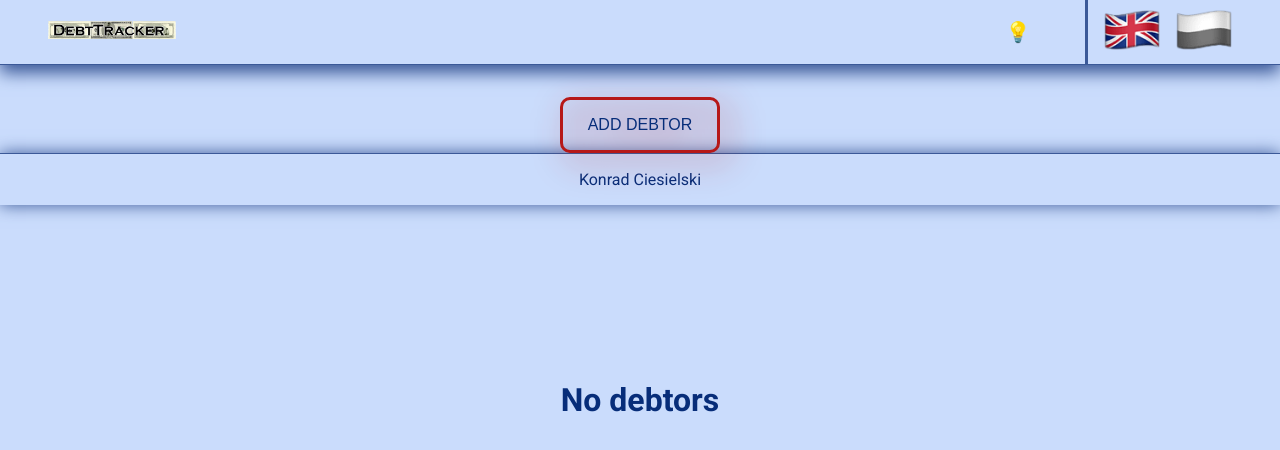
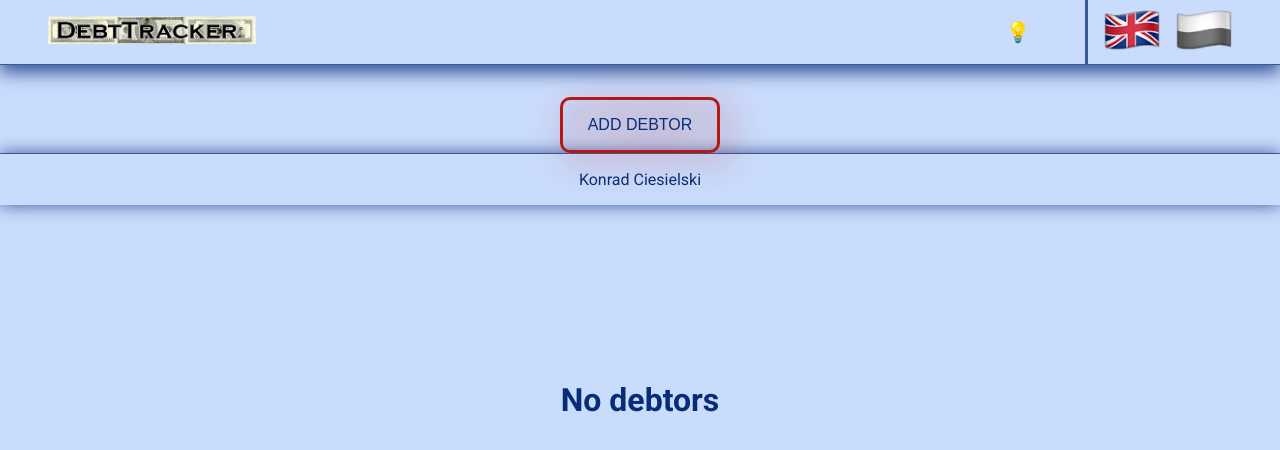
Before and after one commit to KondyKox/DebtTracker, a React (Vite) app: page / in a window 1280 px wide. Shown: the top 450 px of the page. Built offline with nearby package versions, Linux system fonts and the light colour scheme.

Commit message:
logo size

```diff
--- a/src/components/Navbar/Navbar.css
+++ b/src/components/Navbar/Navbar.css
@@ -70,7 +70,7 @@
 /* md */
 @media (min-width: 768px) {
   .logo img {
-    max-width: 10em;
+    max-width: 15em;
     padding: 1em;
   }
 
```
